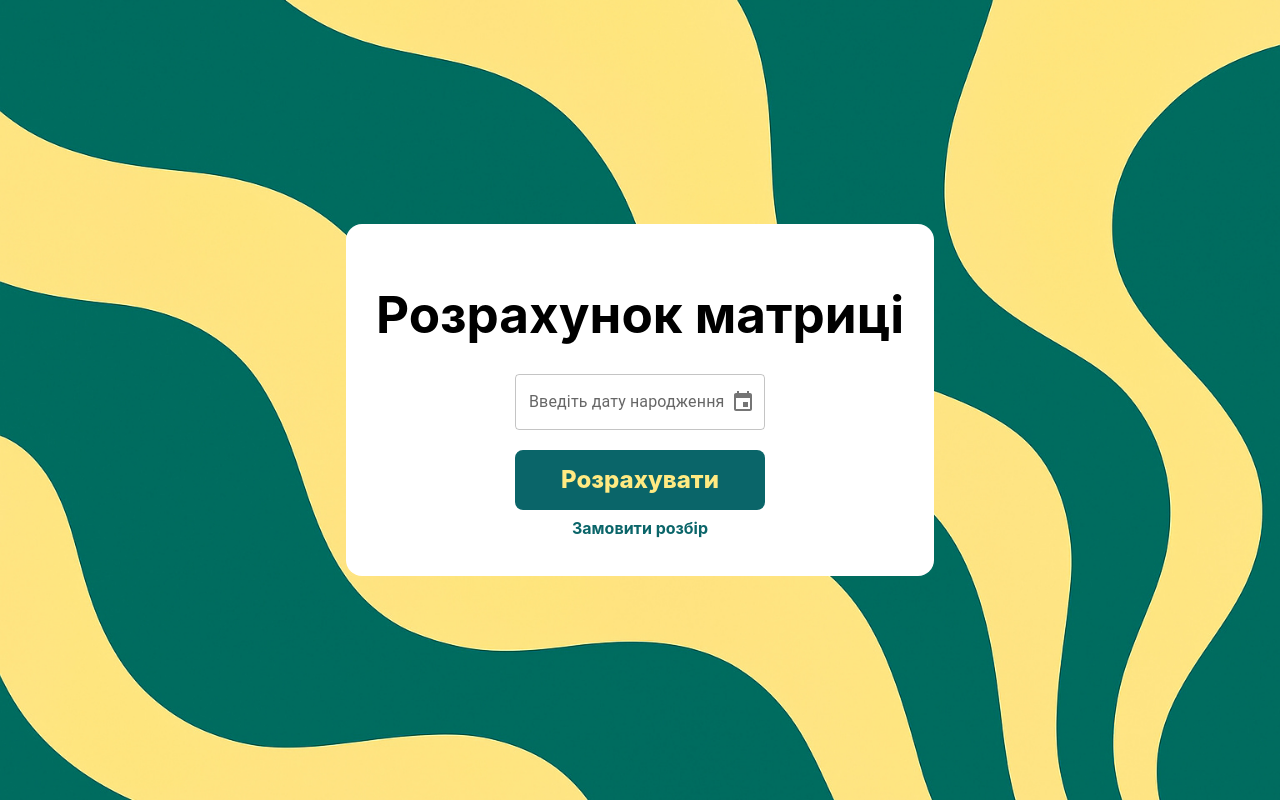
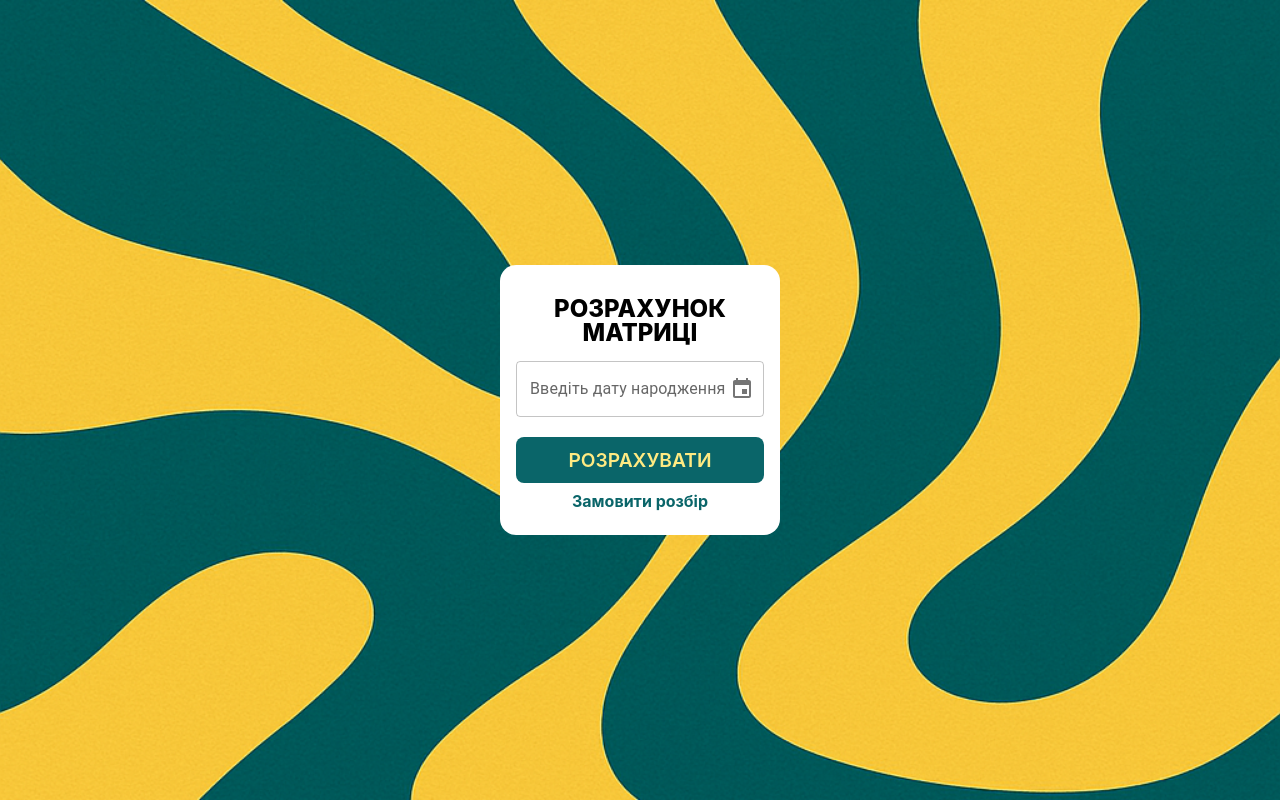
Before and after one commit to artanton/statistical-psychoanalysis, a React (Vite) app: page / in a window 1280 px wide. Built offline with nearby package versions, Linux system fonts and the light colour scheme.

Commit message:
button font-weight, background image, h1 , and root width are changed

```diff
--- a/src/App.css
+++ b/src/App.css
@@ -4,7 +4,7 @@
 
   text-align: center;
   font-weight: 800;
-
+  width: 280px;
   font-size: 16px;
 }
 
@@ -21,15 +21,17 @@
 @media only screen and (min-width: 375px) and (max-width: 424px) {
   #root {
     font-size: 18px;
+    width:320px;
   }
 }
 @media only screen and (min-width: 425px) and (max-width: 768px) {
   #root {
     max-width: 100%;
-
+width: 375px;
     font-size: 20px;
   }
 }
+
 
 .smallFont {
   font-size: 0.5em;
--- a/src/App.tsx
+++ b/src/App.tsx
@@ -10,12 +10,13 @@ function App() {
   return (
     <Box
       sx={{
-        padding: "30px",
+        padding: "16px",
         borderRadius: 4,
         backgroundColor: "white",
+
       }}
     >
-      <h1 className="app-title">Розрахунок матриці</h1>
+      <h1 className="app-title">РОЗРАХУНОК МАТРИЦІ</h1>
       <Input onResult={setMatrix} />
       <Chart matrix={matrix} />
       <p>
--- a/src/components/input/Input.css
+++ b/src/components/input/Input.css
@@ -9,12 +9,7 @@
     margin: 0 auto;
     /* align-items: center; */
 }
-.date-input {
 
-  border: 1px solid #0a6569;
-  border-radius: 5px;
-  font-size: 20px;
-}
 
 .date-input:focus {
 
@@ -24,4 +19,14 @@ background-color: #ffea82;
 .submit-button{
   color: #ffea82;
   background-color: #0a6569;
+  padding: 10px  20px;
+  font-size: 1.2em;
+  font-weight: 600;
+  font-family: inherit;
+  transition: border-color 0.25s;
 }
+.submit-button:hover {
+
+  background-color: #ffea82;
+  color: black;
+}
--- a/src/components/input/Input.tsx
+++ b/src/components/input/Input.tsx
@@ -39,7 +39,7 @@ export default function Input({ onResult }: InputProps) {
           />
         </LocalizationProvider>
         <button type="submit" className="submit-button">
-          Розрахувати
+          РОЗРАХУВАТИ
         </button>
       </form>
     </div>
--- a/src/helper/calculate.ts
+++ b/src/helper/calculate.ts
@@ -17,6 +17,7 @@ export const calculate = (date: string): Imatrix => {
   const secondAddNumber = calcSecondAddNumber(firstAddNumber);
   const thirdAddNumber = calcThirdAddNumber(firstAddNumber, formattedDate);
   const fourthAddNumber = calcfourthAddNumber(thirdAddNumber);
+  const fateNumber=(secondAddNumber:number) => {if (secondAddNumber===10){return "1"}else{return secondAddNumber.toString();}}
   const arrToSickNumbers = formattedDate
     .concat(
       firstAddNumber.toString(),
@@ -44,7 +45,7 @@ export const calculate = (date: string): Imatrix => {
     secondAddNumber: secondAddNumber.toString(),
     thirdAddNumber: thirdAddNumber.toString(),
     fourthAddNumber: fourthAddNumber.toString(),
-    fateNumber: secondAddNumber.toString(),
+    fateNumber: fateNumber(secondAddNumber),
     character: character,
     energy: energy,
     intrest: intrest,
--- a/src/index.css
+++ b/src/index.css
@@ -5,10 +5,6 @@
     sans-serif;
   -webkit-font-smoothing: antialiased;
   -moz-osx-font-smoothing: grayscale;
-}
-
-button {
-  cursor: pointer;
 }
 
 P {
@@ -68,36 +64,27 @@ body {
   margin: 0;
   display: flex;
   place-items: center;
-  min-width: 320px;
+  min-width: 280px;
   min-height: 100vh;
 
-  background-image: url("./assets/background.jpg");
+  background-image: url("./assets/ChatGPTImage23_31_03.png");
   background-size: cover;
   background-position: center;
   background-repeat: no-repeat;
 }
 
 h1 {
-  font-size: 3.2em;
+  font-size: 1.5em;
+   font-weight: 800;
   line-height: 1em;
 }
 
 button {
+  cursor: pointer;
   border-radius: 8px;
   border: 1px solid transparent;
-  padding: 0.6em 1.2em;
-  font-size: 1.5em;
-  font-weight: 800;
-  font-family: inherit;
-  cursor: pointer;
-  transition: border-color 0.25s;
-}
-button:hover {
-
-  background-color: #ffea82;
-  color: black;
 }
 
-input{
+input {
   font-size: 22px;
 }
```
Also changed, not shown: src/assets/ChatGPTImage23_31_03.png (added).
